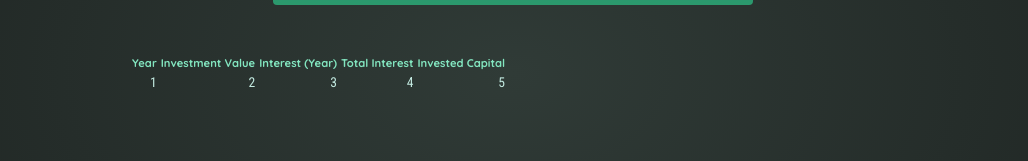
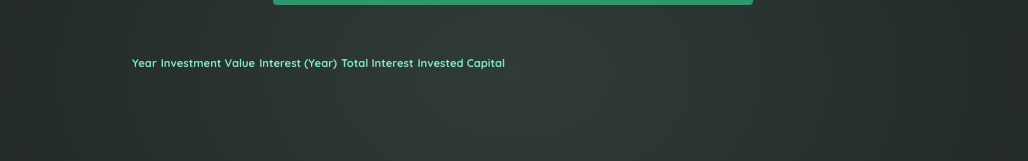
Before and after one commit to kyddaniel/investment-calculator, a React (Vite) app: page / in a window 1280 px wide. Shown: the part 351-512 px from the top of the page, without its empty margins (127-1155 px from the left). Built offline with nearby package versions, Linux system fonts and the light colour scheme.

Commit message:
Implemented logic

```diff
--- a/src/App.jsx
+++ b/src/App.jsx
@@ -2,17 +2,57 @@ import Header from "./components/Header";
 import Parameters from "./components/Parameters";
 import Calculation from "./components/Calculation";
 
+import { calculateInvestmentResults } from "./util/investment";
+
+import { useState } from "react";
+
 function App() {
+
+  const DATA = {
+    "initInvest" : 0,
+    "annualInvest" : 0,
+    "expextedReturn" : 0,
+    "duration" : 0
+  }
+
+  const [ calculatedData, setCalculatedData ] = useState({
+    "initInvest" : 0,
+    "annualInvest" : 0,
+    "expextedReturn" : 0,
+    "duration" : 0
+  });
+
+  function handleParameterUpdate(dataType, newValue) {
+    console.log("handleParameterUpdate", dataType, newValue);
+    setCalculatedData(data => {
+      return {
+        ...data,
+        [dataType] : newValue
+      }
+    });
+  }
+
+  console.log(calculatedData);
+  const annualData = calculateInvestmentResults({
+    initialInvestment : calculatedData.initInvest,
+    annualInvestment : calculatedData.annualInvest,
+    expectedReturn : calculatedData.expextedReturn,
+    duration : calculatedData.duration
+  });
+  console.log(annualData);
+
   return (
     <main>
       <div id="header">
         <Header/>
       </div>
       <div id="user-input">
-        <Parameters />
+        <Parameters
+          initialData={ DATA }
+          updateParameter={handleParameterUpdate} />
       </div>
       <div id="result">
-        <Calculation />
+        <Calculation initInvest={calculatedData.initInvest} annualInvest={calculatedData.annualInvest} expextedReturn={calculatedData.expextedReturn} duration={calculatedData.duration} annualData={ annualData } />
       </div>
     </main>
   )
--- a/src/components/Calculation.jsx
+++ b/src/components/Calculation.jsx
@@ -1,4 +1,6 @@
-export default function Calculation() {
+import { formatter } from "../util/investment";
+
+export default function Calculation({ annualData }) {
     return (
         <table>
             <thead>
@@ -11,13 +13,15 @@ export default function Calculation() {
                 </tr>
             </thead>
             <tbody>
-                <tr>
-                    <td>1</td>
-                    <td>2</td>
-                    <td>3</td>
-                    <td>4</td>
-                    <td>5</td>
-                </tr>
+                { annualData.map((data, index) => (
+                    <tr key={index}>
+                        <td>{ data.year }</td>
+                        <td>{ formatter.format(data.valueEndOfYear) }</td>
+                        <td>{ formatter.format(data.interest) }</td>
+                        <td>{ formatter.format(data.interest) }</td>
+                        <td>{ formatter.format(data.annualInvestment) }</td>
+                    </tr>
+                )) }
             </tbody>
         </table>
     );
--- a/src/components/Parameter.jsx
+++ b/src/components/Parameter.jsx
@@ -1,8 +1,18 @@
-export default function Parameter({ labelName, value }) {
+import { useState } from "react";
+
+export default function Parameter({ initialValue, labelName, fieldID, updateParameter }) {
+
+    const [ newValue, setNewValue ] = useState(initialValue);
+
+    function handleValueChange(event) {
+        //setNewValue(event.target.value);
+        updateParameter(fieldID, event.target.value);
+    }
+
     return (
         <div>
-            <label for="parameter">{ labelName }</label>
-            <input name="parameter" />
+            <label htmlFor="parameter">{ labelName }</label>
+            <input name="parameter" type="number" value={ newValue } onChange={ handleValueChange }/>
         </div>
     );
 }
--- a/src/components/Parameters.jsx
+++ b/src/components/Parameters.jsx
@@ -1,15 +1,15 @@
 import Parameter from "./Parameter";
 
-export default function Parameters() {
+export default function Parameters({ initialData, updateParameter }) {
     return (
         <>
             <div className="input-group">
-                <Parameter labelName="INITIAL INVESTMENT" />
-                <Parameter labelName="ANNUAL INVESTMENT" />
+                <Parameter labelName="INITIAL INVESTMENT" fieldID="initInvest" updateParameter={ updateParameter } />
+                <Parameter labelName="ANNUAL INVESTMENT" fieldID="annualInvest" updateParameter={ updateParameter }/>
             </div>
             <div className="input-group">
-                <Parameter labelName="EXPEXTED RETURN" />
-                <Parameter labelName="DURATION" />
+                <Parameter labelName="EXPEXTED RETURN" fieldID="expextedReturn" updateParameter={ updateParameter }/>
+                <Parameter labelName="DURATION" fieldID="duration" updateParameter={ updateParameter }/>
             </div>
         </>
     );
```
